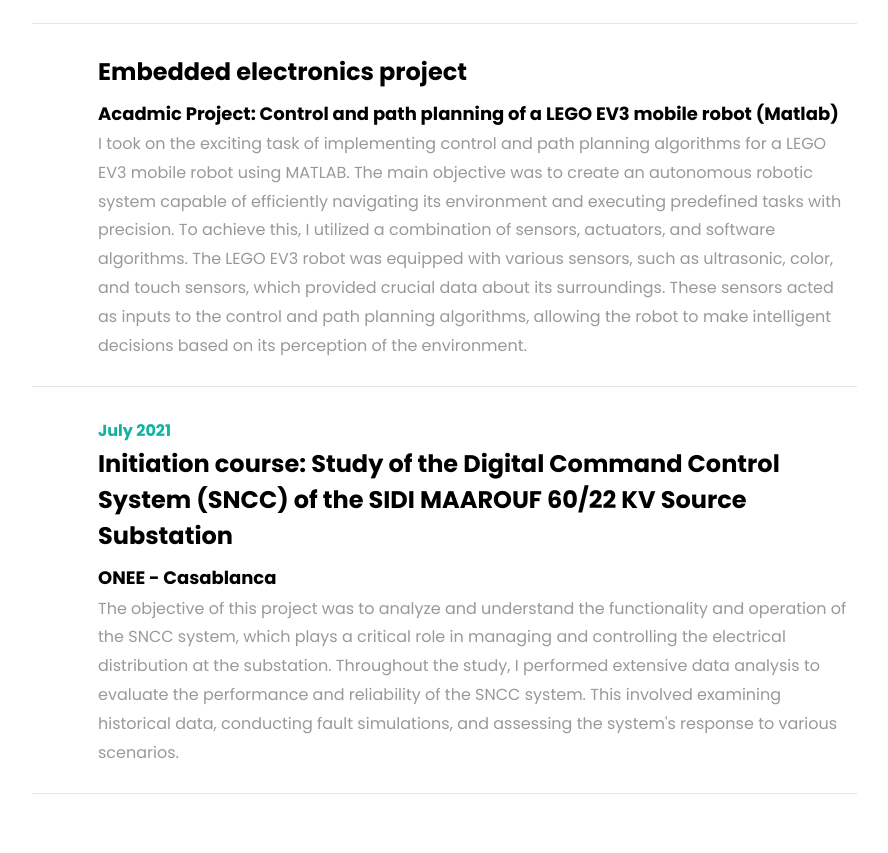
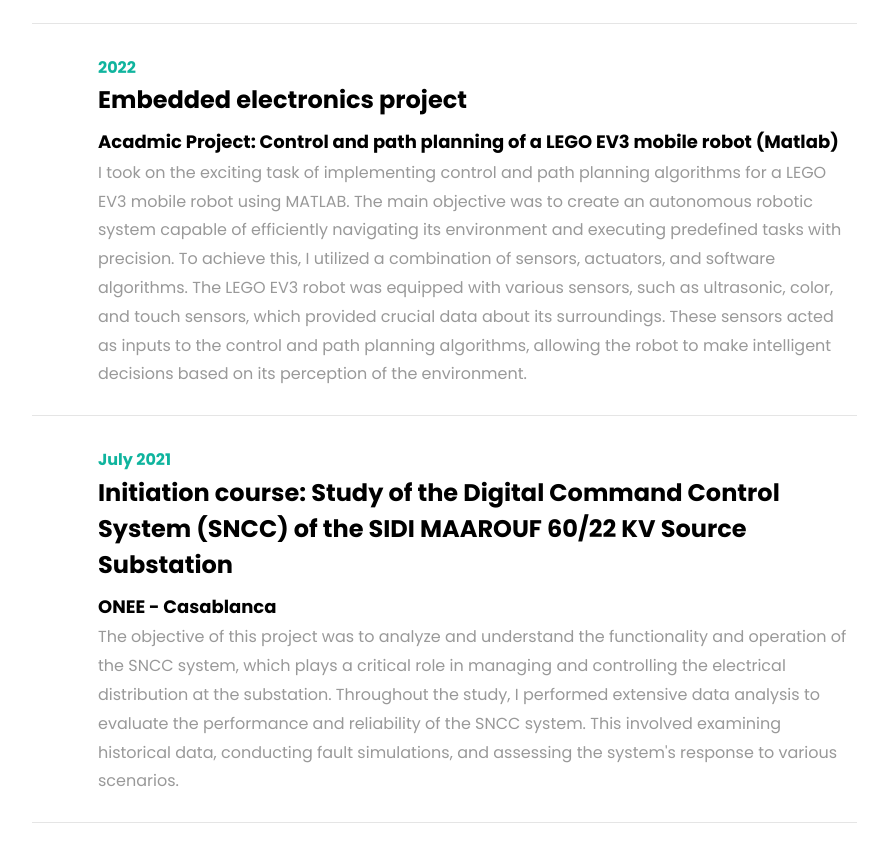
Before and after one commit to Redoneoutman/radouane.github.io, a website with bundled scripts: page index.html in a window 1280 px wide. Shown: the part 2946-3799 px from the top of the page, without its empty margins (338-1226 px from the left). Built offline with nearby package versions, Linux system fonts and the light colour scheme; some packages are replaced by stand-ins of ours; a script that the page names is missing; files whose address does not match are found by name.

Commit message:
Update index.html

```diff
--- a/index.html
+++ b/index.html
@@ -188,7 +188,7 @@
 					    		<span class="icon"></span>
 					    	</div>
 					    	<div class="text pl-3">
-		    					<span class="date"> </span>
+		    					<span class="date">2022</span>
 		    					<h2>Embedded electronics project</h2>
 		    					<span class="position">Acadmic Project: Control and path planning of a LEGO EV3 mobile robot (Matlab)</span>
 		    					<p>  I took on the exciting task of implementing control and path planning algorithms for a LEGO EV3 mobile robot using MATLAB. The main objective was to create an autonomous robotic system capable of efficiently navigating its environment and executing predefined tasks with precision.
```
